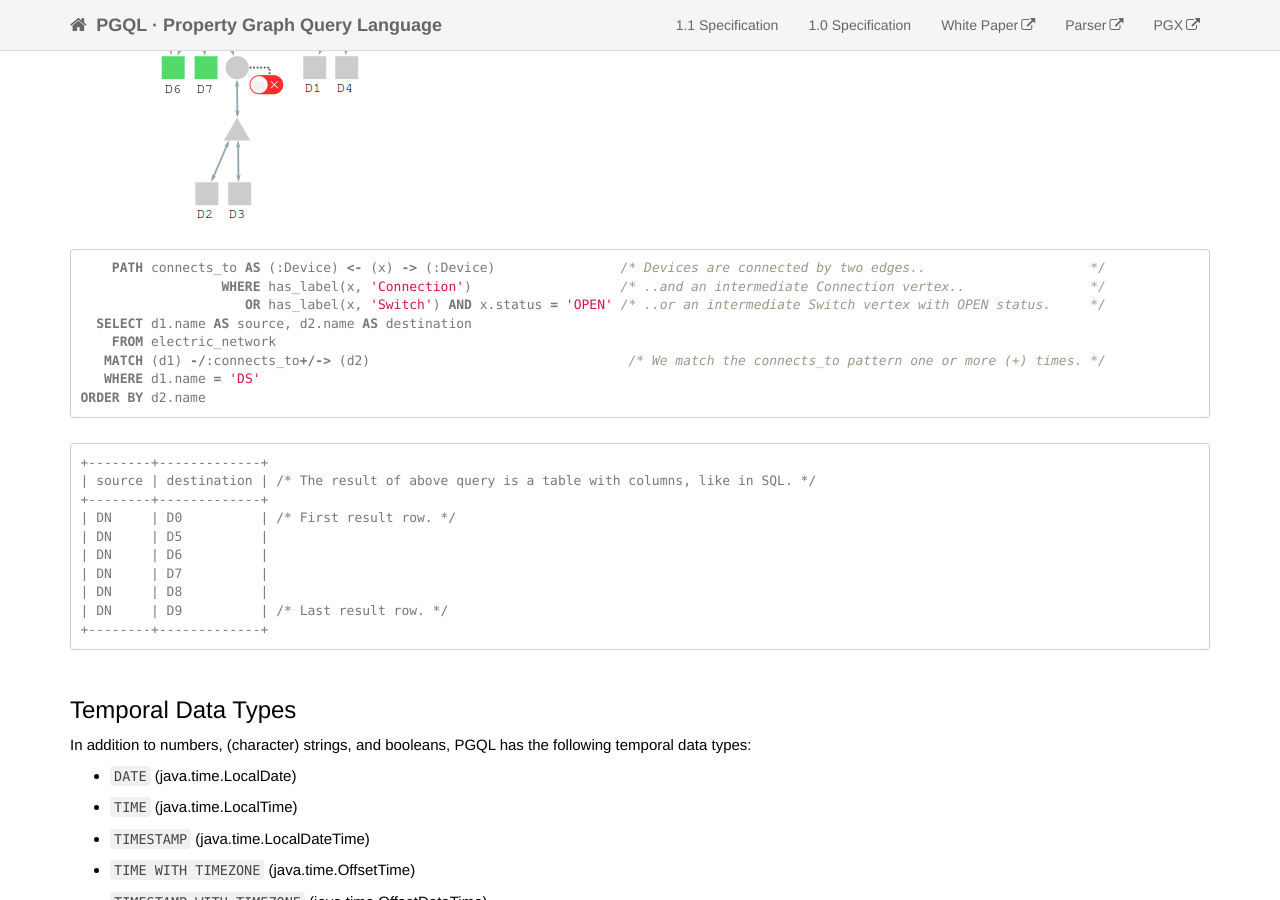
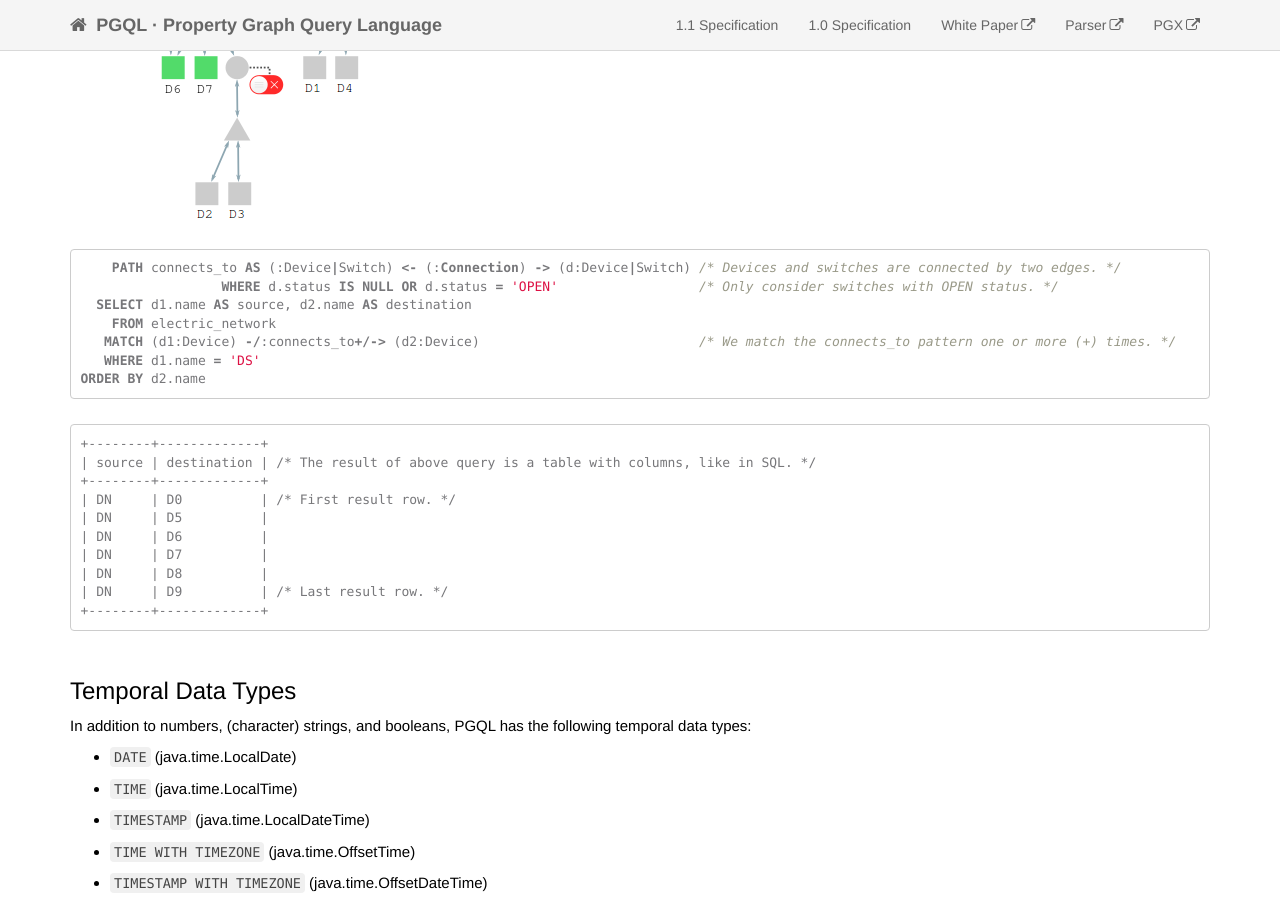
Before and after one commit to oracle/pgql-lang, a Jekyll site: the page built from index.md, in a window 1280 px wide and 900 px high, scrolled down 1394 px. Built offline with Jekyll 4.4.1, drawn with Linux system fonts in a browser that asks for light colours; nearby versions of some CDN libraries; comment, search, counter and statistics services are not loaded.

Commit message:
fix query

````diff
--- a/index.md
+++ b/index.md
@@ -49,12 +49,11 @@ PGQL has __regular path expressions__ (e.g. `*`, `+`, `?`, `{1,4}`) for expressi
 {% include image.html file="example_graphs/electric_network.png" %}
 
 ```sql
-    PATH connects_to AS (:Device) <- (x) -> (:Device)                /* Devices are connected by two edges..                     */
-                  WHERE has_label(x, 'Connection')                   /* ..and an intermediate Connection vertex..                */
-                     OR has_label(x, 'Switch') AND x.status = 'OPEN' /* ..or an intermediate Switch vertex with OPEN status.     */
+    PATH connects_to AS (:Device|Switch) <- (:Connection) -> (d:Device|Switch) /* Devices and switches are connected by two edges. */
+                  WHERE d.status IS NULL OR d.status = 'OPEN'                  /* Only consider switches with OPEN status. */
   SELECT d1.name AS source, d2.name AS destination
     FROM electric_network
-   MATCH (d1) -/:connects_to+/-> (d2)                                 /* We match the connects_to pattern one or more (+) times. */
+   MATCH (d1:Device) -/:connects_to+/-> (d2:Device)                            /* We match the connects_to pattern one or more (+) times. */
    WHERE d1.name = 'DS'
 ORDER BY d2.name
 ```
````
